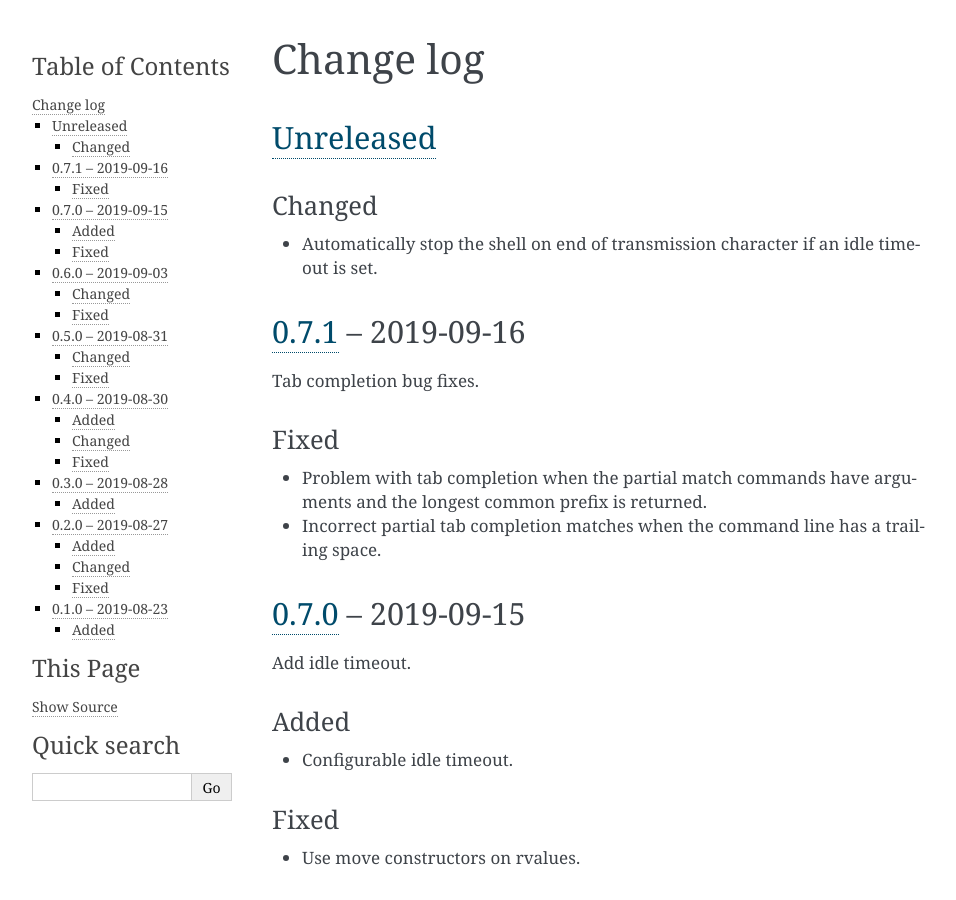
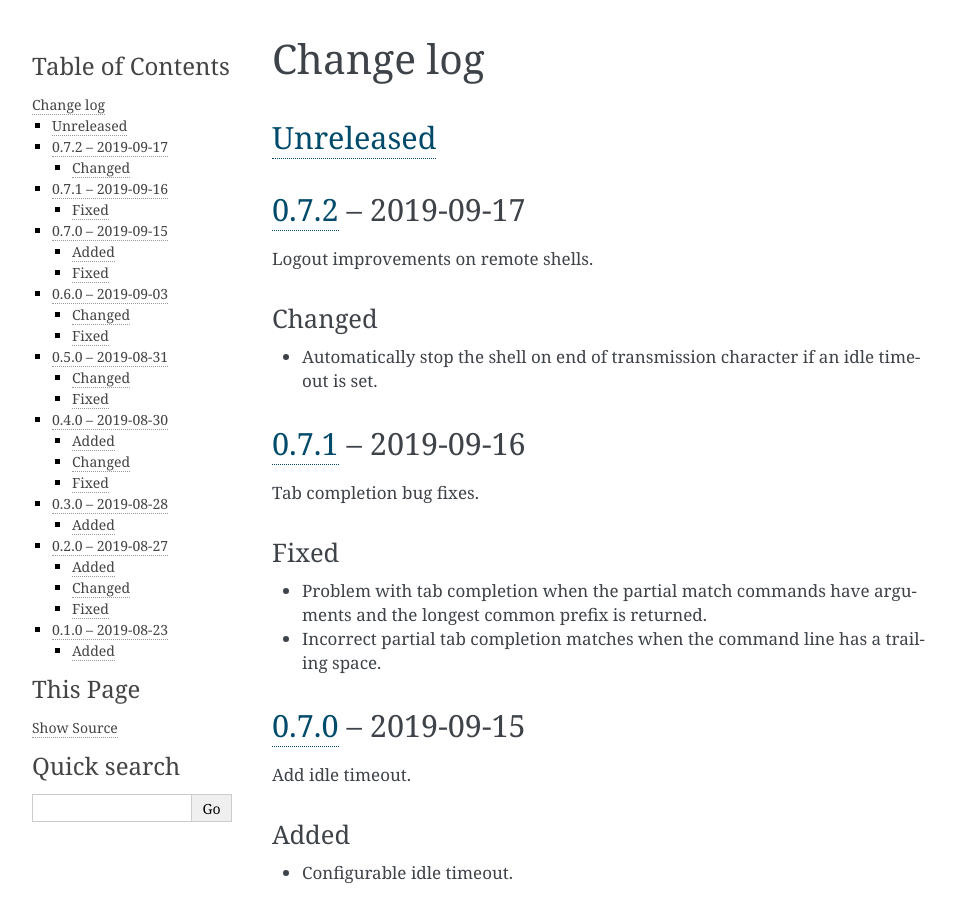
Before and after one commit to nomis/mcu-uuid-console, a Sphinx documentation site: the page built from docs/changelog.rst, in a window 1280 px wide and 900 px high. Shown: the whole window, without its empty margins (148-1104 px from the left). Built offline with Sphinx 7.4.7, drawn with Linux system fonts in a browser that asks for light colours.

Commit message:
Version 0.7.2

```diff
--- a/docs/changelog.rst
+++ b/docs/changelog.rst
@@ -3,6 +3,11 @@
 
 Unreleased_
 -----------
+
+0.7.2_ |--| 2019-09-17
+----------------------
+
+Logout improvements on remote shells.
 
 Changed
 ~~~~~~~
@@ -172,7 +177,8 @@
 
 .. |--| unicode:: U+2013 .. EN DASH
 
-.. _Unreleased: https://github.com/nomis/mcu-uuid-console/compare/0.7.1...HEAD
+.. _Unreleased: https://github.com/nomis/mcu-uuid-console/compare/0.7.2...HEAD
+.. _0.7.2: https://github.com/nomis/mcu-uuid-console/compare/0.7.1...0.7.2
 .. _0.7.1: https://github.com/nomis/mcu-uuid-console/compare/0.7.0...0.7.1
 .. _0.7.0: https://github.com/nomis/mcu-uuid-console/compare/0.6.0...0.7.0
 .. _0.6.0: https://github.com/nomis/mcu-uuid-console/compare/0.5.0...0.6.0
```
